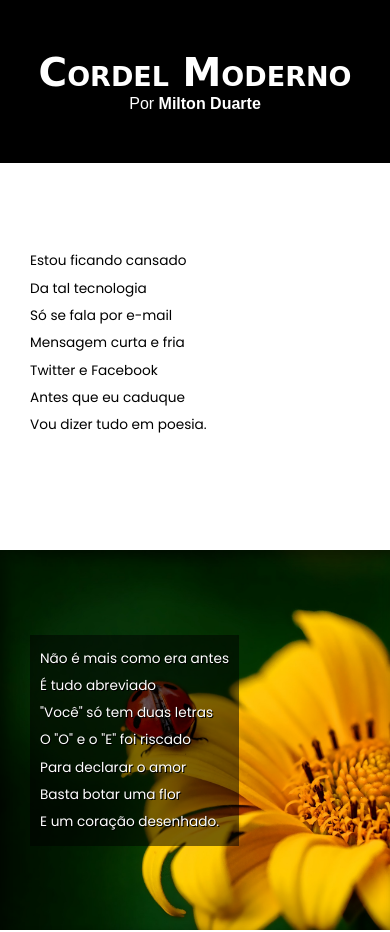
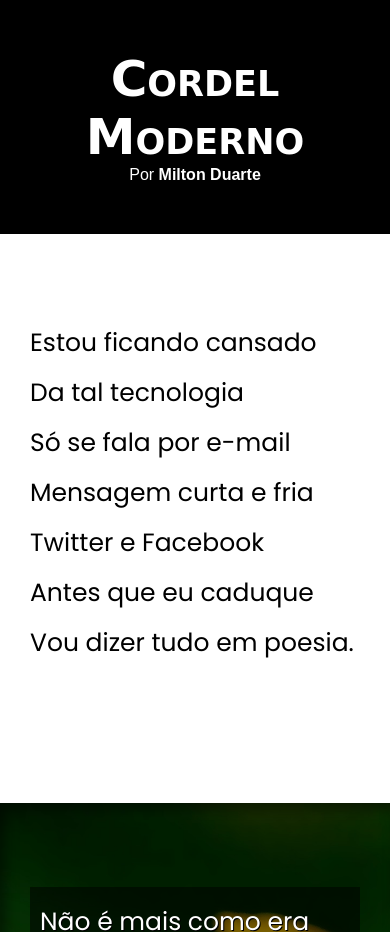
Before and after one commit to guifrangolino/site-cordel, a plain HTML site: page index.html in a window 390 px wide. Shown: the top 932 px of the page. Drawn offline with Linux system fonts and the light colour scheme; a web font is replaced by a local one.

Commit message:
Atualização do tamanho das fontes

```diff
--- a/estilo/style.css
+++ b/estilo/style.css
@@ -32,7 +32,7 @@ header > h1 {
     padding-top: 50px;
     font-variant: small-caps;
     font-family: var(--fonte3);
-    font-size: 10vw;
+    font-size: 5vw;
 }
 
 header > p {
@@ -54,8 +54,9 @@ section {
     padding-bottom: 10vh;
     line-height: 2em;
     padding-left: 30px;
+    padding-right: 30px;
     font-family: var(--fonte2);
-    font-size: 3.5vw;
+    font-size: 2.5vw;
 }
 
 section > p {
@@ -97,3 +98,13 @@ footer {
     text-align: center;
     padding: 10px;
 }
+
+@media (max-width: 1050px) {
+    header > h1 {
+        font-size: 50px;
+    }
+
+    section {
+        font-size: 25px;
+    }
+}
```
